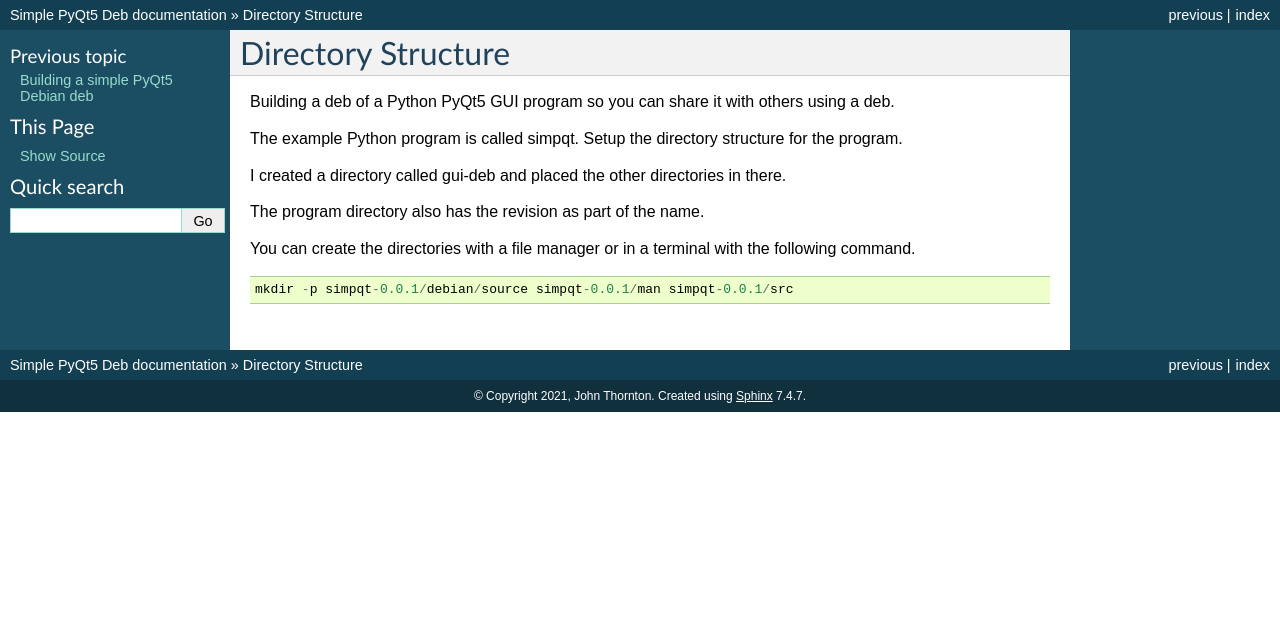
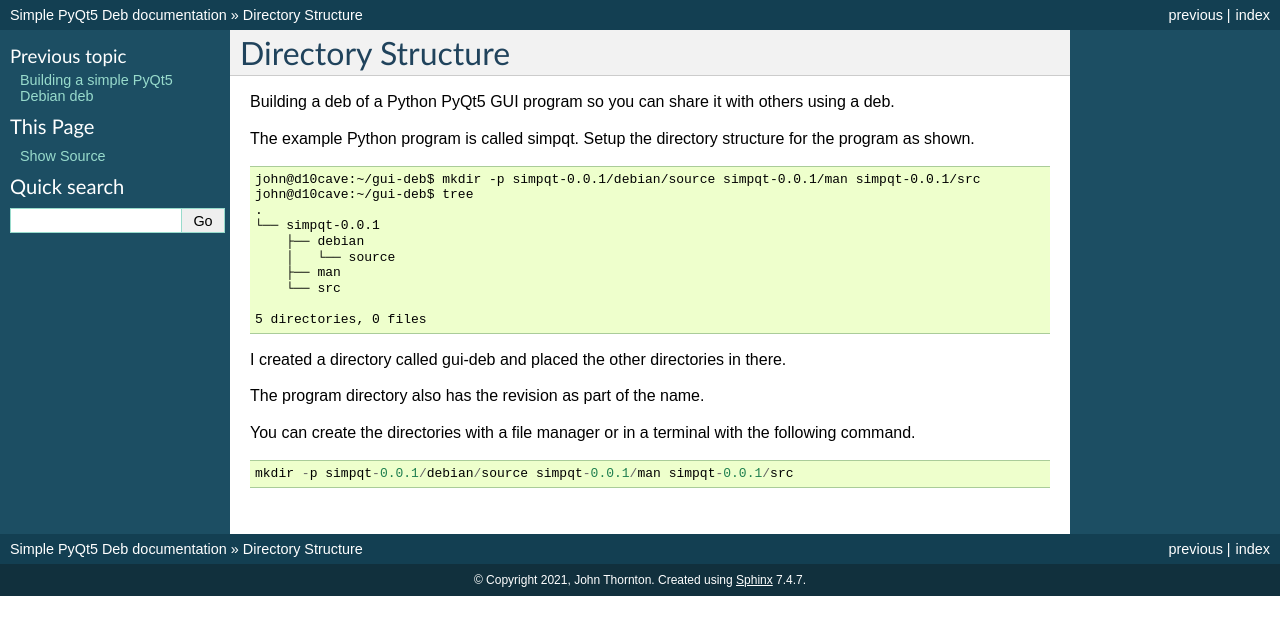
Before and after one commit to jethornton/simple-pyqt5-deb, a Sphinx documentation site: the page built from docs/source/structure.rst, in a window 1280 px wide. Shown: the top 635 px of the page. Built offline with Sphinx 7.4.7, drawn with Linux system fonts in a browser that asks for light colours.

Commit message:
add content

```diff
--- a/docs/source/structure.rst
+++ b/docs/source/structure.rst
@@ -1,11 +1,24 @@
 Directory Structure
 ===================
 
-Building a deb of a Python PyQt5 GUI program so you can share it with others
-using a deb.
+Building a deb of a Python PyQt5 GUI program so you can share it with
+others using a deb.
 
-The example Python program is called simpqt. Setup the directory structure for
-the program.
+The example Python program is called simpqt. Setup the directory
+structure for the program as shown.
+::
+
+	john@d10cave:~/gui-deb$ mkdir -p simpqt-0.0.1/debian/source simpqt-0.0.1/man simpqt-0.0.1/src
+	john@d10cave:~/gui-deb$ tree
+	.
+	└── simpqt-0.0.1
+	    ├── debian
+	    │   └── source
+	    ├── man
+	    └── src
+
+	5 directories, 0 files
+
 
 I created a directory called gui-deb and placed the other directories in there.
 
```
